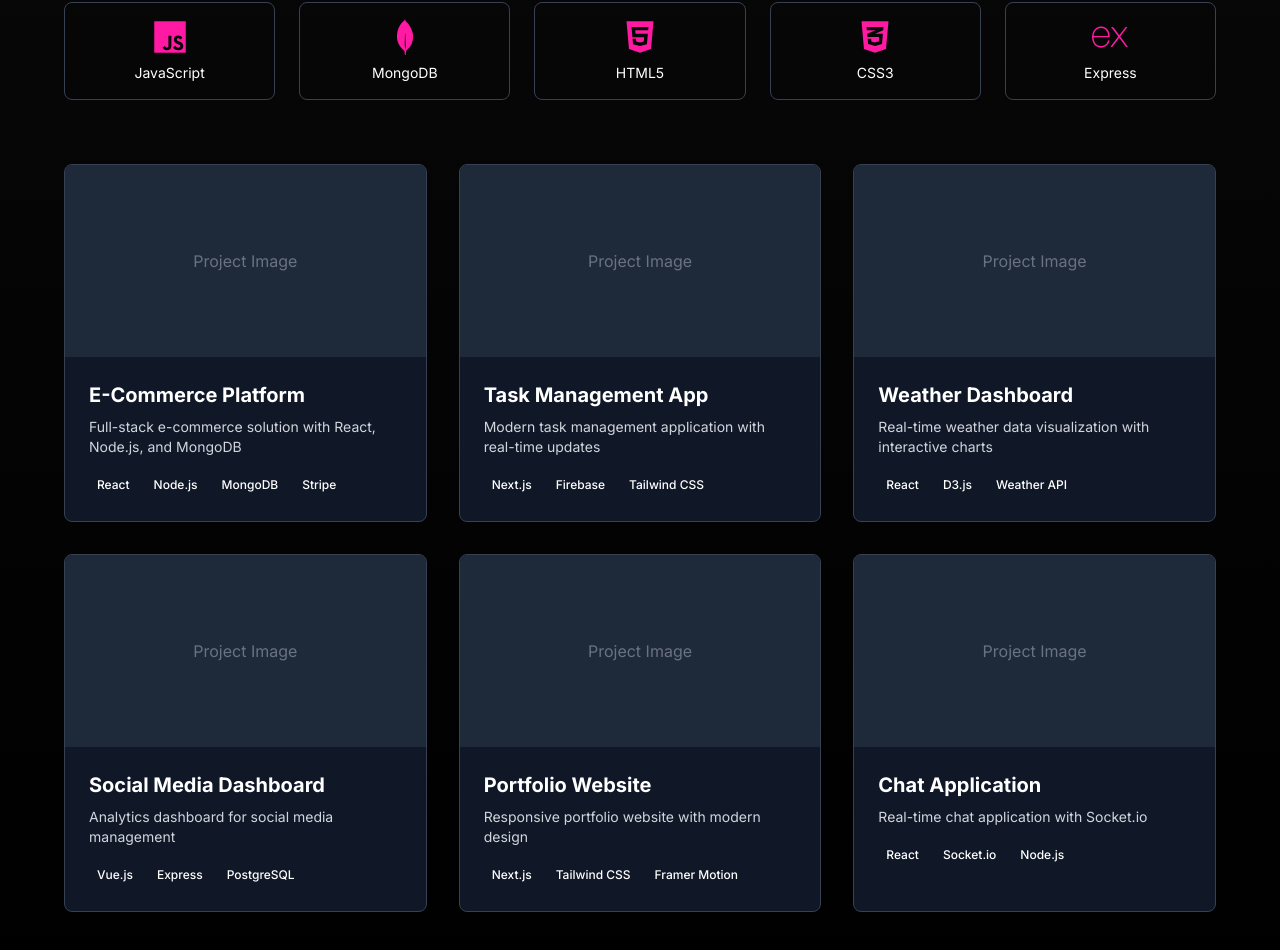
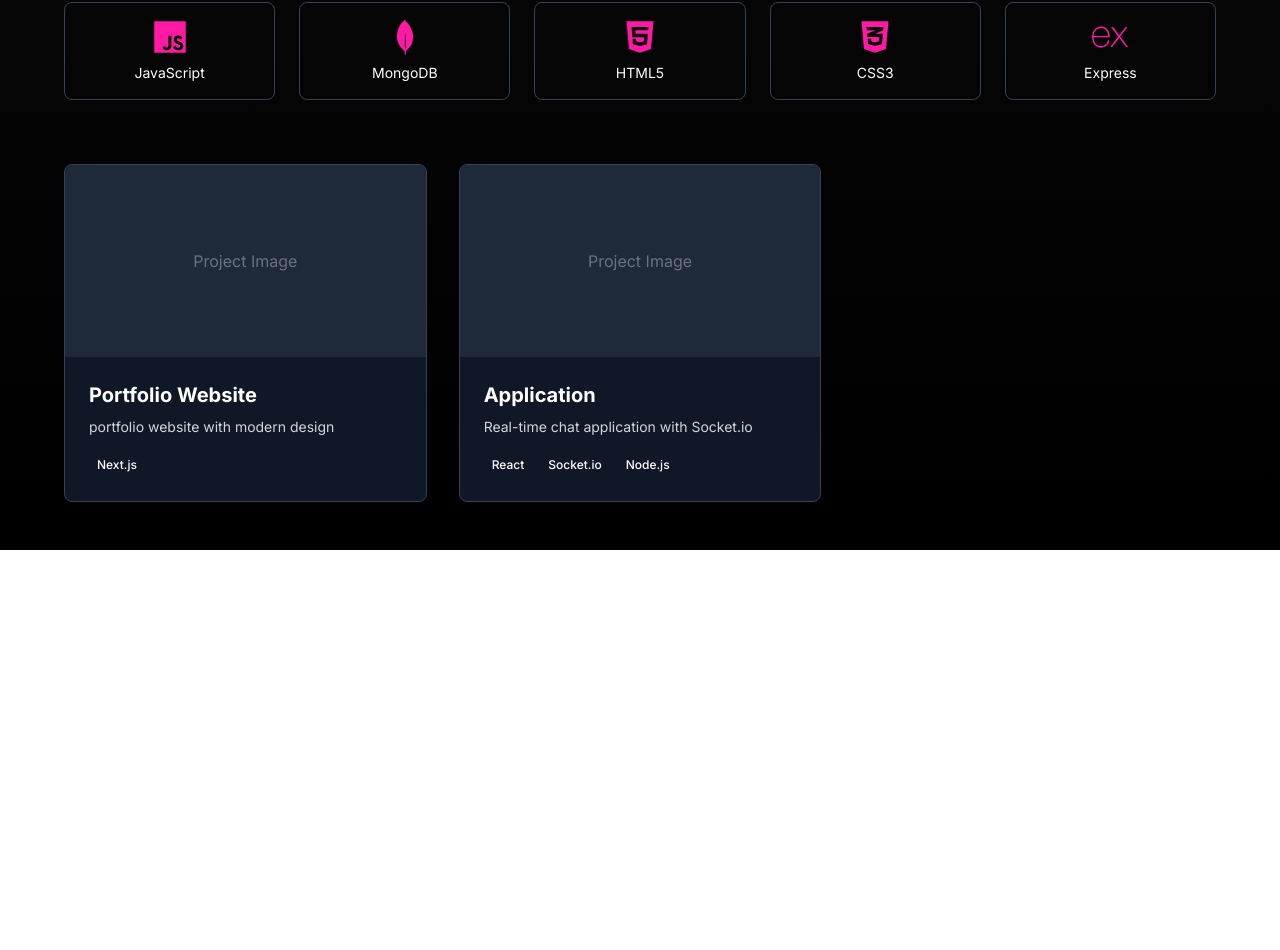
Before and after one commit to tik1311/nextjs-boilerplate, a Next.js app: page /work in a window 1280 px wide. Shown: the part 508-1458 px from the top of the page. After the commit the page ends 1058 px from the top, so only its background shows below. Built offline with nearby package versions, Linux system fonts and the light colour scheme.

Commit message:
add page

```diff
--- a/app/work/page.tsx
+++ b/app/work/page.tsx
@@ -21,37 +21,13 @@ export default function WorkPage() {
 
   const projects = [
     {
-      title: "E-Commerce Platform",
-      description: "Full-stack e-commerce solution with React, Node.js, and MongoDB",
-      tech: ["React", "Node.js", "MongoDB", "Stripe"],
-      image: "/project1.jpg"
-    },
-    {
-      title: "Task Management App",
-      description: "Modern task management application with real-time updates",
-      tech: ["Next.js", "Firebase", "Tailwind CSS"],
-      image: "/project2.jpg"
-    },
-    {
-      title: "Weather Dashboard",
-      description: "Real-time weather data visualization with interactive charts",
-      tech: ["React", "D3.js", "Weather API"],
-      image: "/project3.jpg"
-    },
-    {
-      title: "Social Media Dashboard",
-      description: "Analytics dashboard for social media management",
-      tech: ["Vue.js", "Express", "PostgreSQL"],
-      image: "/project4.jpg"
-    },
-    {
       title: "Portfolio Website",
-      description: "Responsive portfolio website with modern design",
-      tech: ["Next.js", "Tailwind CSS", "Framer Motion"],
+      description: "portfolio website with modern design",
+      tech: ["Next.js"],
       image: "/project5.jpg"
     },
     {
-      title: "Chat Application",
+      title: "Application",
       description: "Real-time chat application with Socket.io",
       tech: ["React", "Socket.io", "Node.js"],
       image: "/project6.jpg"
```
